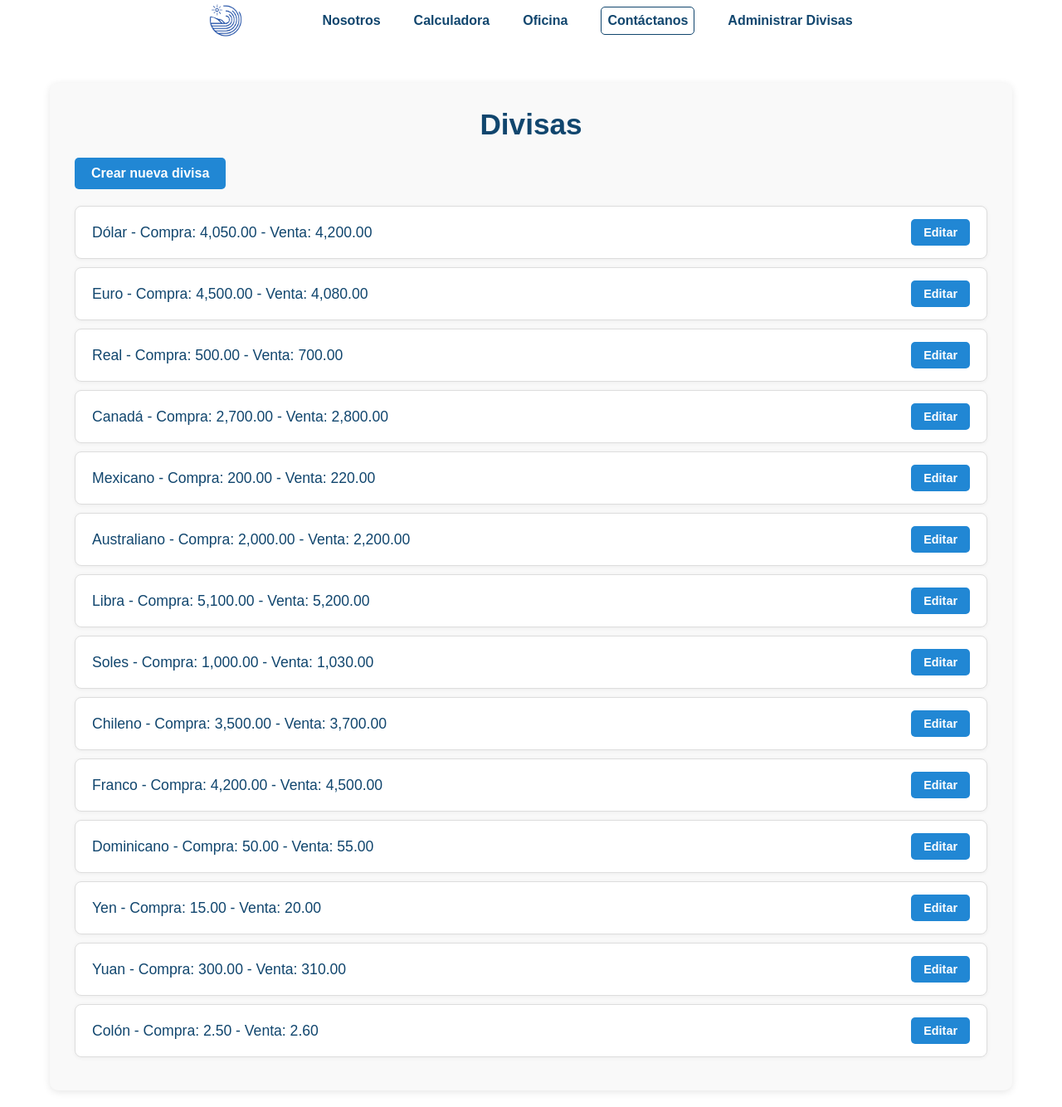
After one commit to jlruedam/mana_money_exchange, a Django app: page /divisas/ in a window 1280 px wide. The commit adds this page. Shown: the whole page at 83% size. Run offline with Django 4.2, Linux system fonts and the light colour scheme; data comes from the database, SQL or seed files in the repository.

Commit message:
Add Divisa management views, forms, and templates with styling

```diff
--- a/exchange/static/exchange/styles.css
+++ b/exchange/static/exchange/styles.css
@@ -1216,3 +1216,98 @@ header .false-div{
 .benefit-info:nth-child(2) { transition-delay: 0.2s; }
 .benefit-info:nth-child(3) { transition-delay: 0.3s; }
 .benefit-info:nth-child(4) { transition-delay: 0.4s; }
+
+/* General styles for admin views */
+main {
+    padding: 20px;
+    max-width: 1200px;
+    margin: 0 auto;
+}
+
+.divisa-list-container,
+.divisa-form-container {
+    background-color: #f9f9f9;
+    padding: 30px;
+    border-radius: 10px;
+    box-shadow: 0 2px 10px rgba(0, 0, 0, 0.1);
+    margin-top: 30px;
+}
+
+.divisa-list-container h1,
+.divisa-form-container h1 {
+    color: var(--second-color);
+    text-align: center;
+    margin-bottom: 20px;
+    font-size: 2.2rem;
+}
+
+.button {
+    display: inline-block;
+    background-color: var(--first-color);
+    color: white;
+    padding: 10px 20px;
+    border-radius: 5px;
+    text-decoration: none;
+    font-weight: bold;
+    transition: background-color 0.3s ease;
+    margin-bottom: 20px;
+}
+
+.button:hover {
+    background-color: var(--third-color);
+}
+
+/* Divisa List styles */
+.divisa-list {
+    list-style: none;
+    padding: 0;
+}
+
+.divisa-item {
+    background-color: white;
+    border: 1px solid #ddd;
+    padding: 15px 20px;
+    margin-bottom: 10px;
+    border-radius: 8px;
+    display: flex;
+    justify-content: space-between;
+    align-items: center;
+    box-shadow: 0 1px 5px rgba(0, 0, 0, 0.05);
+}
+
+.divisa-item span {
+    color: var(--second-color);
+    font-size: 1.1rem;
+}
+
+.divisa-item .button {
+    margin-bottom: 0;
+    padding: 8px 15px;
+    font-size: 0.9rem;
+}
+
+/* Divisa Form styles */
+.divisa-form p {
+    margin-bottom: 15px;
+}
+
+.divisa-form label {
+    display: block;
+    color: var(--second-color);
+    font-weight: bold;
+    margin-bottom: 5px;
+}
+
+.divisa-form input[type="text"],
+.divisa-form input[type="number"] {
+    width: 100%;
+    padding: 10px;
+    border: 1px solid #ccc;
+    border-radius: 5px;
+    font-size: 1rem;
+}
+
+.divisa-form button[type="submit"] {
+    width: auto;
+    margin-top: 10px;
+}
--- /dev/null
+++ b/exchange/templates/exchange/base.html
@@ -0,0 +1,39 @@
+{% load static %}
+{% load humanize %}
+<!DOCTYPE html>
+<html lang="en">
+<head>
+    <meta charset="UTF-8">
+    <meta name="viewport" content="width=device-width, initial-scale=1.0">
+    <title>Mana Money Exchange</title>
+    <link rel="stylesheet" href="https://fonts.googleapis.com/css2?family=Material+Symbols+Outlined:opsz,wght,FILL,GRAD@20..48,100..700,0..1,-50..200" />
+    <link rel="stylesheet" href="{% static 'exchange/styles.css' %}">
+</head>
+<body>
+    <header>
+        <input type="checkbox" id="menu-toggle">
+        <label for="menu-toggle" class="menu-icon"><span class="material-symbols-outlined">menu</span></label>
+        <nav class="nav-menu">
+            <img src="{% static 'exchange/img/logoblue.png' %}" alt="Logo azul de Mana Money Exchange">
+            <ul>
+                <li><a href="{% url 'index' %}#nosotros"><span class="material-symbols-outlined">info</span>Nosotros</a></li>
+                <li><a href="{% url 'index' %}#Calculadora"><span class="material-symbols-outlined">calculate</span>Calculadora</a></li>
+                <li><a href="{% url 'index' %}#oficina"><span class="material-symbols-outlined">location_on</span>Oficina</a></li>
+                <li><a href="https://wa.link/0eqprb" target="_blank"><span class="material-symbols-outlined">chat</span>Contáctanos</a></li>
+                <li><a href="{% url 'divisa_list' %}"><span class="material-symbols-outlined">currency_exchange</span>Administrar Divisas</a></li>
+            </ul>
+        </nav>
+        <div class="logo">
+            <a href="{% url 'index' %}">
+                <img class="logo-img-white" src="{% static 'exchange/img/mana_logowhite.png' %}" alt="Logo de Mana Money Exchange">
+            </a>
+        </div>
+        <div class="false-div">
+        </div>
+    </header>
+    <main>
+        {% block content %}
+        {% endblock %}
+    </main>
+</body>
+</html>
--- /dev/null
+++ b/exchange/templates/exchange/divisa_list.html
@@ -0,0 +1,16 @@
+{% extends 'exchange/base.html' %}
+
+{% block content %}
+<div class="divisa-list-container">
+  <h1>Divisas</h1>
+  <a href="{% url 'divisa_create' %}" class="button">Crear nueva divisa</a>
+  <ul class="divisa-list">
+    {% for divisa in divisas %}
+      <li class="divisa-item">
+        <span>{{ divisa.nombre }} - Compra: {{ divisa.compra|intcomma }} - Venta: {{ divisa.venta|intcomma }}</span>
+        <a href="{% url 'divisa_edit' pk=divisa.pk %}" class="button">Editar</a>
+      </li>
+    {% endfor %}
+  </ul>
+</div>
+{% endblock %}
--- a/exchange/urls.py
+++ b/exchange/urls.py
@@ -3,6 +3,9 @@ from . import views
 
 urlpatterns = [
     path('', views.index, name='index'),
+    path('calculate/', views.calculate, name='calculate'),
     path('tv-view/', views.tv_view, name='tv_view'),
-    path('calculate/', views.calculate, name='calculate'),
+    path('divisas/', views.divisa_list, name='divisa_list'),
+    path('divisas/new/', views.divisa_create, name='divisa_create'),
+    path('divisas/<int:pk>/edit/', views.divisa_edit, name='divisa_edit'),
 ]
--- a/exchange/views.py
+++ b/exchange/views.py
@@ -1,8 +1,9 @@
-from django.shortcuts import render
+from django.shortcuts import render, redirect, get_object_or_404
 from django.http import JsonResponse
 import json
 
 from .models import Divisa
+from .forms import DivisaForm
 
 def index(request):
     divisas = Divisa.objects.all()
@@ -26,3 +27,28 @@ def calculate(request):
 def tv_view(request):
     divisas = Divisa.objects.all()
     return render(request, 'exchange/tv-view.html', {'divisas': divisas})
+
+def divisa_list(request):
+    divisas = Divisa.objects.all()
+    return render(request, 'exchange/divisa_list.html', {'divisas': divisas})
+
+def divisa_create(request):
+    if request.method == 'POST':
+        form = DivisaForm(request.POST)
+        if form.is_valid():
+            form.save()
+            return redirect('divisa_list')
+    else:
+        form = DivisaForm()
+    return render(request, 'exchange/divisa_form.html', {'form': form})
+
+def divisa_edit(request, pk):
+    divisa = get_object_or_404(Divisa, pk=pk)
+    if request.method == 'POST':
+        form = DivisaForm(request.POST, instance=divisa)
+        if form.is_valid():
+            form.save()
+            return redirect('divisa_.list')
+    else:
+        form = DivisaForm(instance=divisa)
+    return render(request, 'exchange/divisa_form.html', {'form': form})
--- a/mana_money_exchange_project/settings.py
+++ b/mana_money_exchange_project/settings.py
@@ -65,6 +65,9 @@ TEMPLATES = [
                 'django.contrib.auth.context_processors.auth',
                 'django.contrib.messages.context_processors.messages',
             ],
+            'builtins': [
+                'django.contrib.humanize.templatetags.humanize',
+            ],
         },
     },
 ]
```
Also changed, not shown: exchange/forms.py (added, +7 -0 lines), exchange/templates/exchange/divisa_form.html (added, +12 -0 lines).
